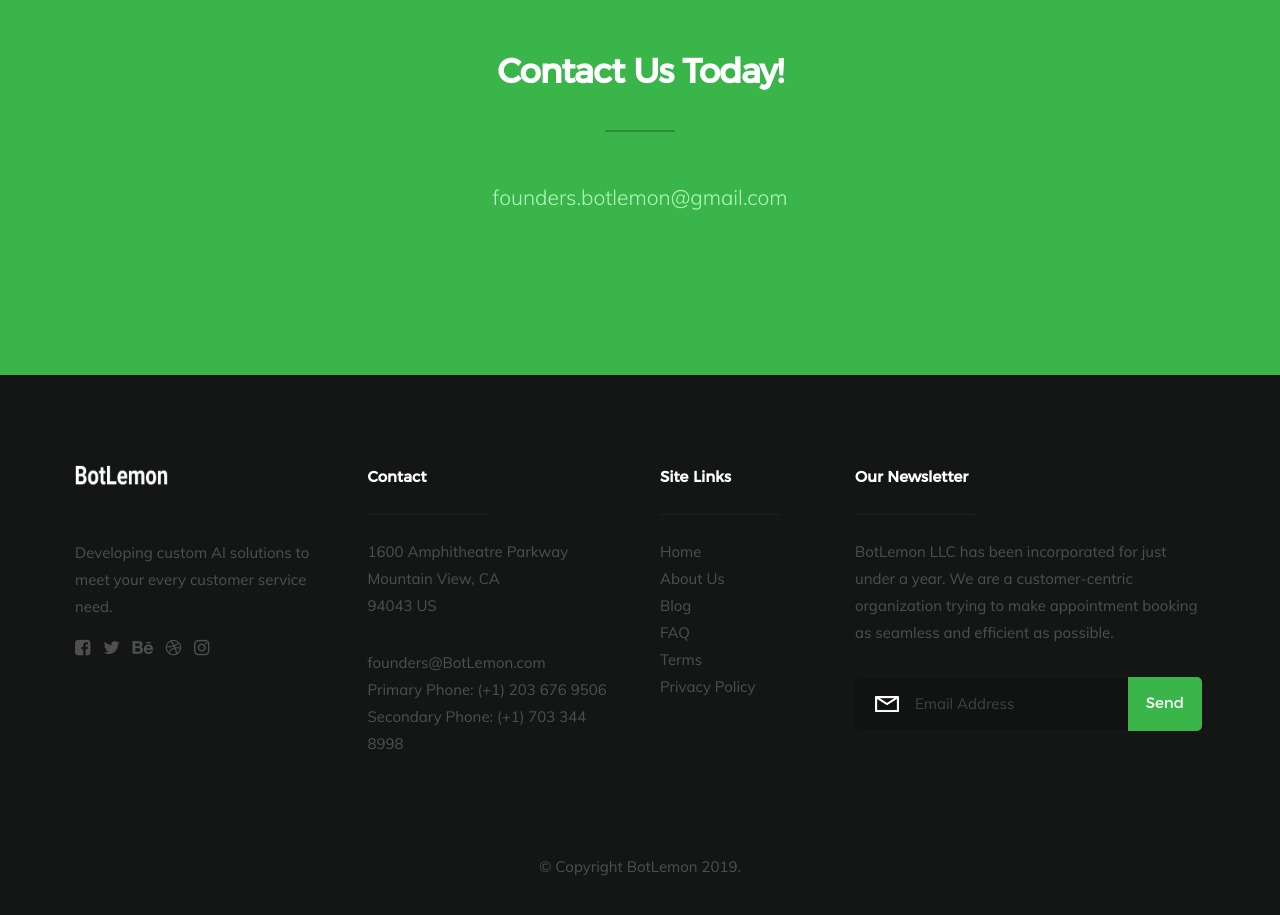
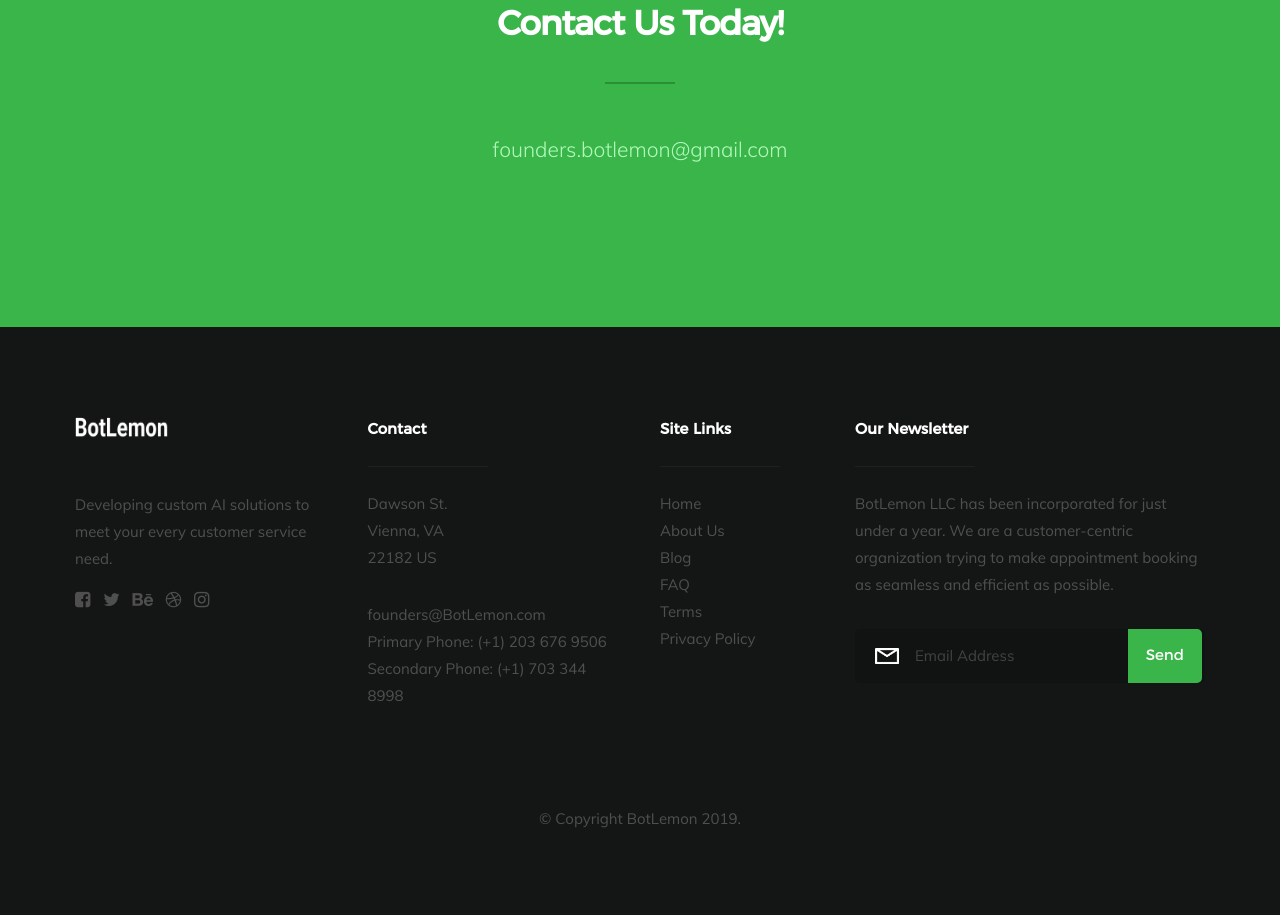
Before and after one commit to sherifsarhan/sherifsarhan.github.io, a plain HTML site: page index.html in a window 1280 px wide. Shown: the part 6090-7005 px from the top of the page. After the commit the page ends 6965 px from the top, so only its background shows below. Drawn offline with Linux system fonts and the light colour scheme; files whose address does not match are found by name.

Commit message:
Update index.html

```diff
--- a/index.html
+++ b/index.html
@@ -465,9 +465,9 @@
                     <h4>Contact</h4>
 
                     <p>
-                    1600 Amphitheatre Parkway<br>
-                    Mountain View, CA <br>
-                    94043 US<br>
+                    Dawson St.<br>
+                    Vienna, VA <br>
+                    22182 US<br>
                     </p>
 
                     <p>
```
